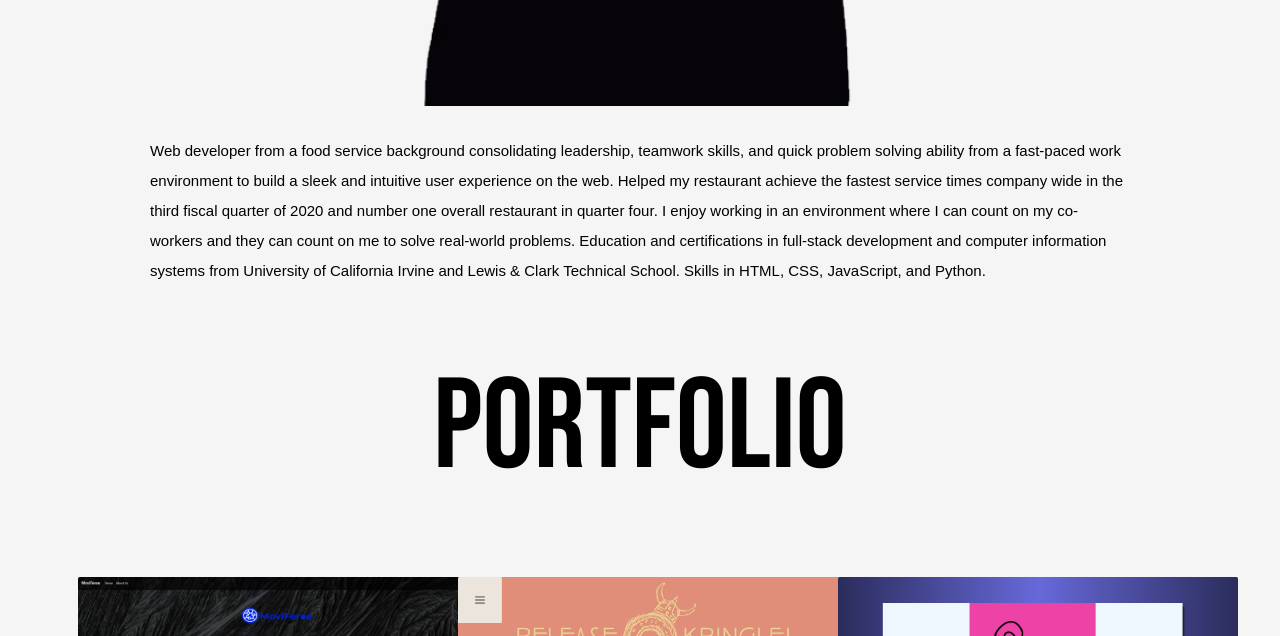
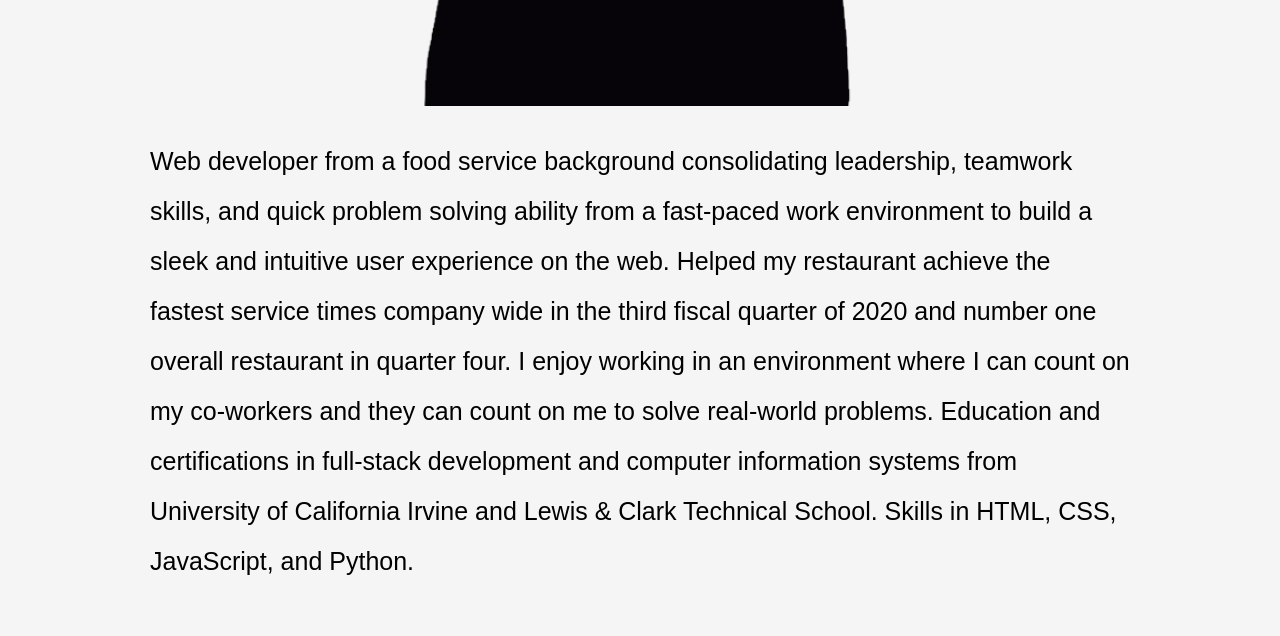
Before and after one commit to Damon1v1/react-portfolio, a React (Create React App) app: page / in a window 1280 px wide. Shown: the part 960-1596 px from the top of the page. Built offline with nearby package versions, Linux system fonts and the light colour scheme; a web font is replaced by a local one.

Commit message:
bio section font size increased

```diff
--- a/src/components/about/about.css
+++ b/src/components/about/about.css
@@ -22,7 +22,6 @@
 }
 
 #bio {
-    font-family: 'Bebas Neue', cursive;
 
     font-family: 'Zen Kaku Gothic Antique', sans-serif;
 }
--- a/src/components/about/about.js
+++ b/src/components/about/about.js
@@ -24,7 +24,7 @@ function About() {
           </Row>
             <Row><Card.Body>
             <Col xs={12}>
-            <Card.Text id="bio" style={{ fontSize: "1.5rem" }}>
+            <Card.Text id="bio" style={{ fontSize: "2.5rem" }}>
                       Web developer from a food service background consolidating leadership, teamwork skills,
                       and quick problem solving ability from a fast-paced work environment to build a sleek and
                       intuitive user experience on the web. Helped my restaurant achieve the fastest service times company wide
--- a/src/pages/home/home.css
+++ b/src/pages/home/home.css
@@ -4,6 +4,7 @@
 
 .bg-light {
     background-color: whitesmoke;
+
 }
 
 #portrait {
```
